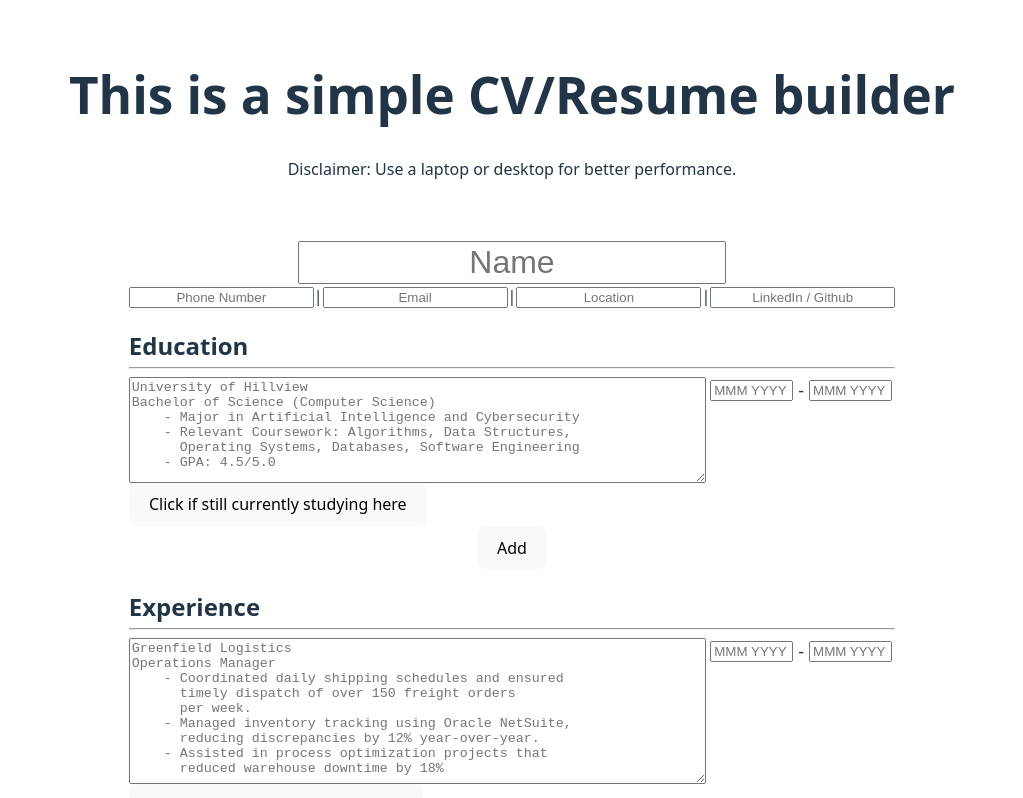
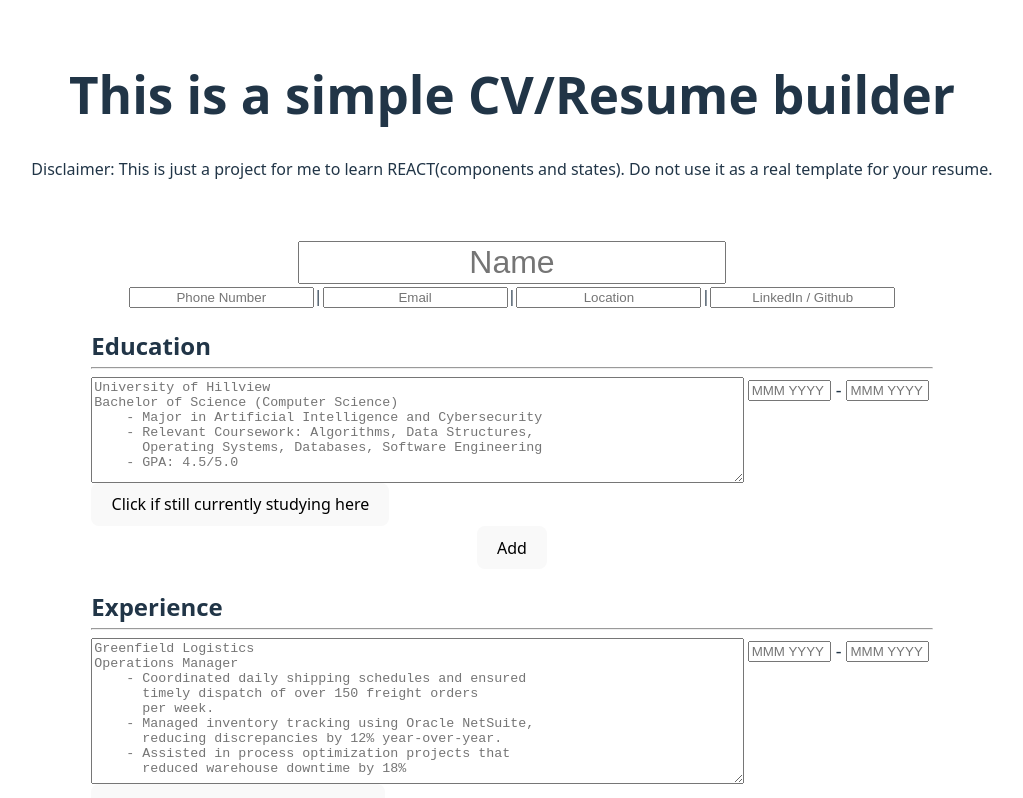
Before and after one commit to Kineth-t/Odin-Project-CV-Application, a React (Vite) app: page / in a window 1280 px wide. Shown: the top 798 px of the page, without its empty margins (128-1151 px from the left). Built offline with nearby package versions, Linux system fonts and the light colour scheme.

Commit message:
Updated disclaimer

```diff
--- a/src/main.jsx
+++ b/src/main.jsx
@@ -6,7 +6,8 @@ import App from './App.jsx'
 createRoot(document.getElementById('root')).render(
   <StrictMode>
     <h1>This is a simple CV/Resume builder</h1>
-    <p>Disclaimer: Use a laptop or desktop for better performance.</p>
+    <p>Disclaimer: This is just a project for me to learn REACT(components and states).
+      Do not use it as a real template for your resume.</p>
     <App />
   </StrictMode>,
 )
```
